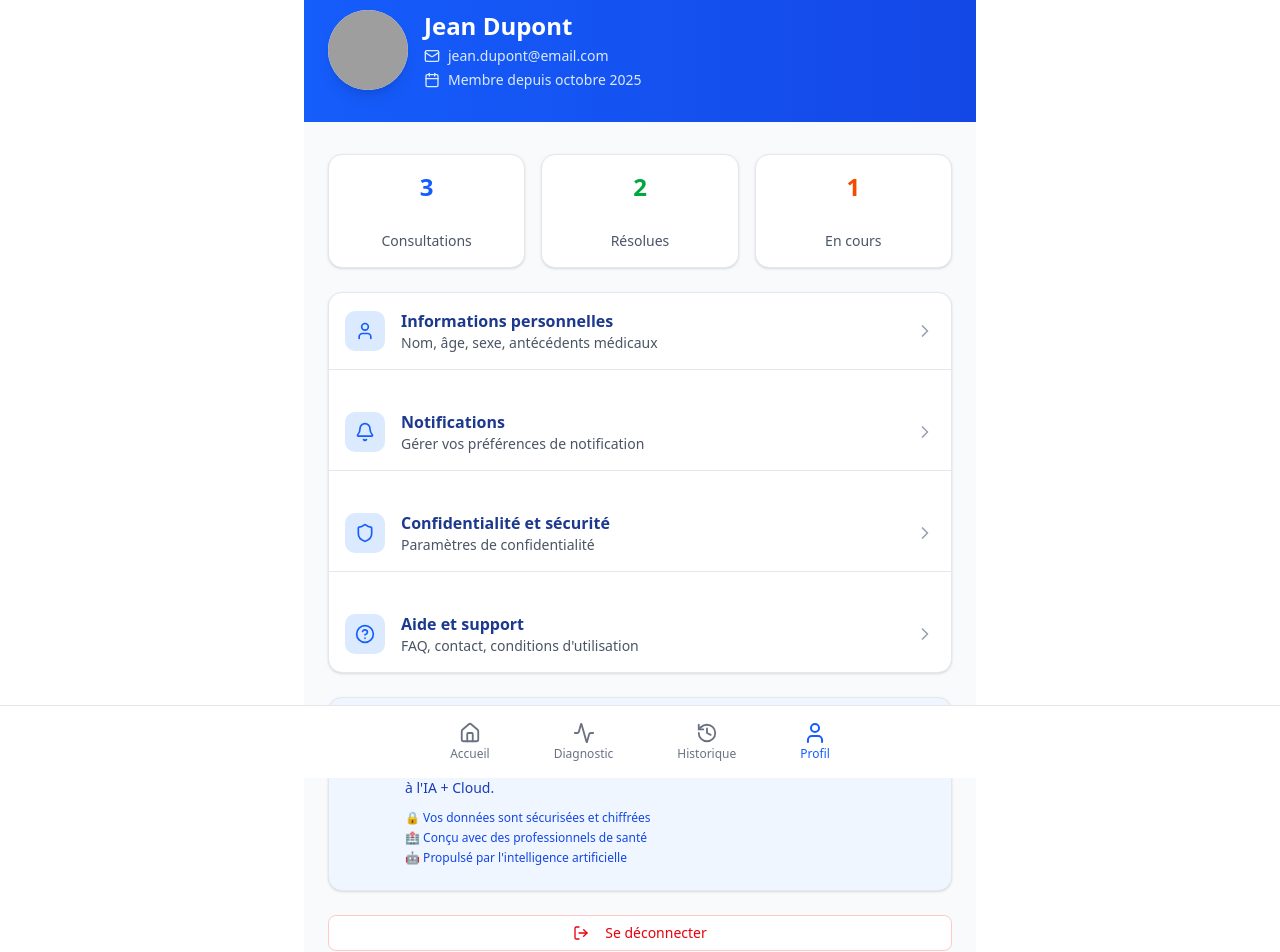
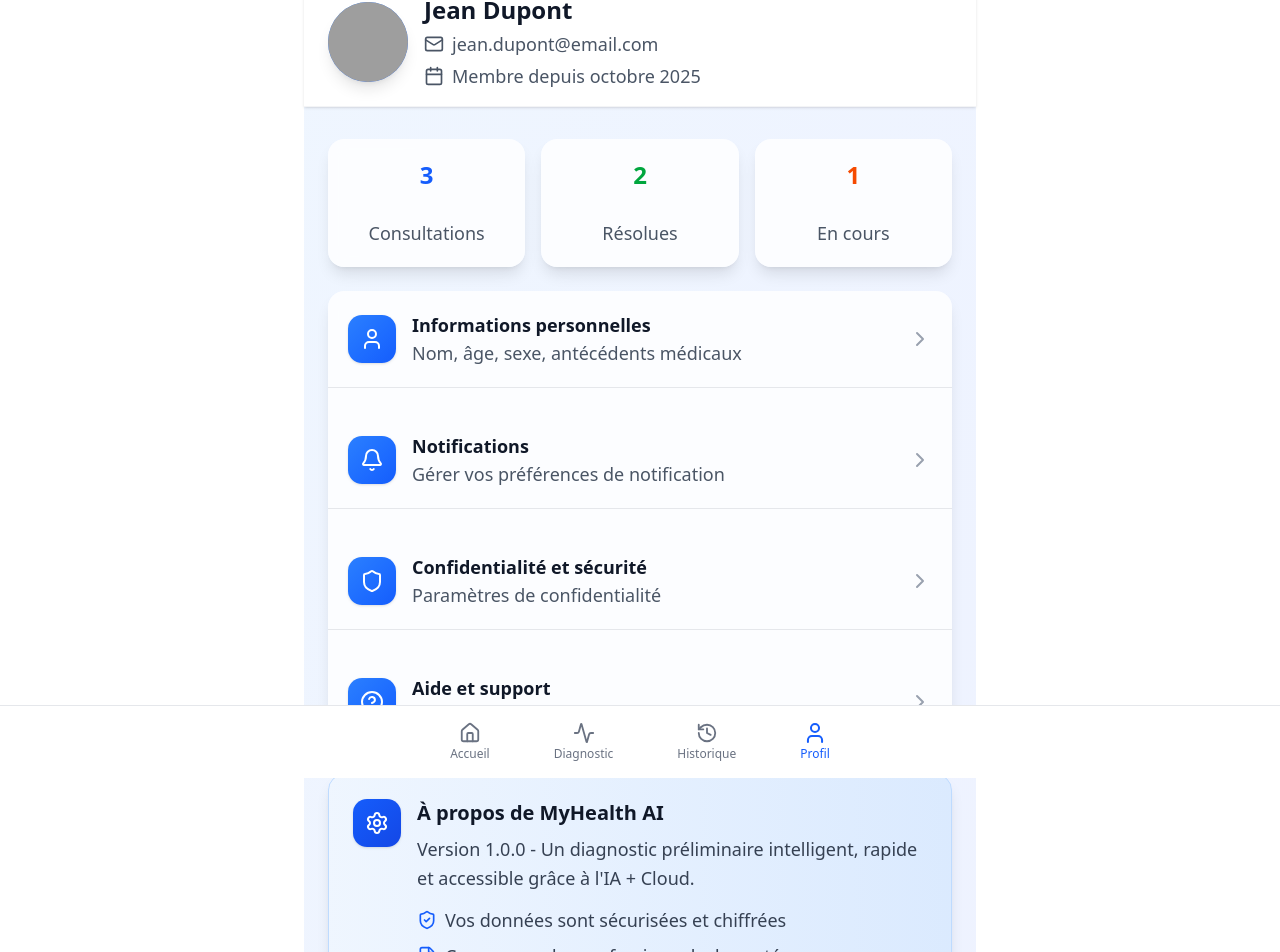
Before and after one commit to konatezanga/2KL-Technology-DevFest, a Next.js app in the folder 2kl-technology/: page /profil in a window 1280 px wide. Shown: the part 22-974 px from the top of the page. Built offline with nearby package versions, Linux system fonts and the light colour scheme; grey boxes are pictures that could not be loaded.

Commit message:
correction des espacements

```diff
--- a/2kl-technology/src/app/globals.css
+++ b/2kl-technology/src/app/globals.css
@@ -1,5 +1,4 @@
 @import "tailwindcss";
-@import "tw-animate-css";
 
 @custom-variant dark (&:is(.dark *));
 
--- a/2kl-technology/src/components/ProfilPage.js
+++ b/2kl-technology/src/components/ProfilPage.js
@@ -1,4 +1,4 @@
-"use client";
+'use client';
 
 import { useState } from 'react';
 import Image from 'next/image';
@@ -13,7 +13,10 @@ import {
   HelpCircle,
   LogOut,
   ChevronRight,
-  Settings
+  Settings,
+  CheckCircle2,
+  FileText,
+  ShieldCheck
 } from 'lucide-react';
 
 // Composant ImageWithFallback pour Next.js
@@ -22,7 +25,7 @@ function ImageWithFallback({ src, alt, className }) {
 
   if (error) {
     return (
-      <div className={`bg-gray-200 flex items-center justify-center ${className}`}>
+      <div className={`bg-gradient-to-br from-gray-100 to-gray-200 flex items-center justify-center ${className}`}>
         <User className="w-8 h-8 text-gray-400" />
       </div>
     );
@@ -69,12 +72,12 @@ export default function ProfilePage({ onNavigate }) {
   ];
 
   return (
-    <div className="min-h-screen bg-gray-50 pb-24">
+    <div className="min-h-screen bg-gradient-to-br from-blue-50 to-indigo-50 pb-24">
       {/* Header */}
-      <div className="bg-gradient-to-r from-blue-600 to-blue-700 text-white">
-        <div className="max-w-2xl mx-auto px-6 py-8">
+      <div className="bg-white shadow-sm border-b border-gray-100">
+        <div className="max-w-2xl mx-auto px-6 py-4">
           <div className="flex items-center gap-4">
-            <div className="w-20 h-20 bg-white rounded-full overflow-hidden shadow-lg relative flex-shrink-0">
+            <div className="w-20 h-20 bg-gradient-to-br from-blue-500 to-blue-600 rounded-full overflow-hidden shadow-lg relative flex-shrink-0">
               <ImageWithFallback
                 src="https://images.unsplash.com/photo-1758691463610-3c2ecf5fb3fa?crop=entropy&cs=tinysrgb&fit=max&fm=jpg&ixid=M3w3Nzg4Nzd8MHwxfHNlYXJjaHwxfHxoZWFsdGhjYXJlJTIwcHJvZmVzc2lvbmFsJTIwc21pbGluZ3xlbnwxfHx8fDE3NTk0MTY5MjN8MA&ixlib=rb-4.1.0&q=80&w=1080"
                 alt="Profile"
@@ -82,13 +85,13 @@ export default function ProfilePage({ onNavigate }) {
               />
             </div>
             <div className="flex-1">
-              <h1 className="text-2xl font-bold text-white mb-1">Jean Dupont</h1>
-              <div className="flex items-center gap-2 text-sm text-blue-100">
-                <Mail className="w-4 h-4" />
+              <h1 className="text-2xl font-bold text-gray-900 mb-1">Jean Dupont</h1>
+              <div className="flex items-center gap-2 text-lg text-gray-600 mb-1">
+                <Mail className="w-5 h-5" />
                 jean.dupont@email.com
               </div>
-              <div className="flex items-center gap-2 text-sm text-blue-100 mt-1">
-                <Calendar className="w-4 h-4" />
+              <div className="flex items-center gap-2 text-lg text-gray-600">
+                <Calendar className="w-5 h-5" />
                 Membre depuis octobre 2025
               </div>
             </div>
@@ -100,59 +103,68 @@ export default function ProfilePage({ onNavigate }) {
       <div className="max-w-2xl mx-auto px-6 py-8 space-y-6">
         {/* Stats */}
         <div className="grid grid-cols-3 gap-4">
-          <Card className="p-4 text-center shadow-sm border-gray-200">
+          <Card className="p-5 text-center border-0 bg-white/80 backdrop-blur-sm rounded-2xl shadow-lg">
             <div className="text-2xl font-bold text-blue-600 mb-1">3</div>
-            <div className="text-sm text-gray-600">Consultations</div>
+            <div className="text-lg text-gray-600 font-medium">Consultations</div>
           </Card>
-          <Card className="p-4 text-center shadow-sm border-gray-200">
+          <Card className="p-5 text-center border-0 bg-white/80 backdrop-blur-sm rounded-2xl shadow-lg">
             <div className="text-2xl font-bold text-green-600 mb-1">2</div>
-            <div className="text-sm text-gray-600">Résolues</div>
+            <div className="text-lg text-gray-600 font-medium">Résolues</div>
           </Card>
-          <Card className="p-4 text-center shadow-sm border-gray-200">
+          <Card className="p-5 text-center border-0 bg-white/80 backdrop-blur-sm rounded-2xl shadow-lg">
             <div className="text-2xl font-bold text-orange-600 mb-1">1</div>
-            <div className="text-sm text-gray-600">En cours</div>
+            <div className="text-lg text-gray-600 font-medium">En cours</div>
           </Card>
         </div>
 
         {/* Menu Items */}
-        <Card className="divide-y divide-gray-200 shadow-sm border-gray-200">
+        <Card className="divide-y divide-gray-200 border-0 bg-white/80 backdrop-blur-sm rounded-2xl shadow-lg overflow-hidden">
           {menuItems.map((item, index) => {
             const Icon = item.icon;
             return (
               <button
                 key={index}
                 onClick={item.action}
-                className="w-full flex items-center gap-4 p-4 hover:bg-gray-50 transition-colors text-left"
+                className="w-full flex items-center gap-4 p-5 hover:bg-gray-50/80 transition-all duration-200 text-left"
               >
-                <div className="w-10 h-10 bg-blue-100 rounded-lg flex items-center justify-center flex-shrink-0">
-                  <Icon className="w-5 h-5 text-blue-600" />
+                <div className="w-12 h-12 bg-gradient-to-br from-blue-500 to-blue-600 rounded-xl flex items-center justify-center flex-shrink-0 shadow-sm">
+                  <Icon className="w-6 h-6 text-white" />
                 </div>
                 <div className="flex-1 min-w-0">
-                  <h4 className="font-semibold text-blue-900 truncate">{item.title}</h4>
-                  <p className="text-sm text-gray-600 truncate">{item.description}</p>
+                  <h4 className="text-lg font-bold text-gray-900 truncate">{item.title}</h4>
+                  <p className="text-gray-600 text-lg truncate">{item.description}</p>
                 </div>
-                <ChevronRight className="w-5 h-5 text-gray-400 flex-shrink-0" />
+                <ChevronRight className="w-6 h-6 text-gray-400 flex-shrink-0" />
               </button>
             );
           })}
         </Card>
 
         {/* App Info */}
-        <Card className="p-6 shadow-sm border-gray-200 bg-blue-50">
-          <div className="flex items-start gap-3">
-            <div className="w-10 h-10 bg-blue-600 rounded-lg flex items-center justify-center flex-shrink-0">
-              <Settings className="w-5 h-5 text-white" />
+        <Card className="p-6 border-0 bg-gradient-to-r from-blue-50 to-blue-100 rounded-2xl shadow-lg border border-blue-200">
+          <div className="flex items-start gap-4">
+            <div className="w-12 h-12 bg-gradient-to-br from-blue-600 to-blue-700 rounded-xl flex items-center justify-center flex-shrink-0 shadow-sm">
+              <Settings className="w-6 h-6 text-white" />
             </div>
             <div className="flex-1">
-              <h3 className="text-lg font-semibold text-blue-900 mb-2">À propos de MyHealth AI</h3>
-              <p className="text-sm text-blue-800 mb-3">
+              <h3 className="text-xl font-bold text-gray-900 mb-2">À propos de MyHealth AI</h3>
+              <p className="text-gray-700 text-lg mb-3 leading-relaxed">
                 Version 1.0.0 - Un diagnostic préliminaire intelligent, rapide et accessible
                 grâce à l&apos;IA + Cloud.
               </p>
-              <div className="text-xs text-blue-700 space-y-1">
-                <p>🔒 Vos données sont sécurisées et chiffrées</p>
-                <p>🏥 Conçu avec des professionnels de santé</p>
-                <p>🤖 Propulsé par l&apos;intelligence artificielle</p>
+              <div className="text-gray-700 space-y-2 text-lg">
+                <div className="flex items-center gap-2">
+                  <ShieldCheck className="w-5 h-5 text-blue-600" />
+                  <span>Vos données sont sécurisées et chiffrées</span>
+                </div>
+                <div className="flex items-center gap-2">
+                  <FileText className="w-5 h-5 text-blue-600" />
+                  <span>Conçu avec des professionnels de santé</span>
+                </div>
+                <div className="flex items-center gap-2">
+                  <CheckCircle2 className="w-5 h-5 text-blue-600" />
+                  <span>Propulsé par l&apos;intelligence artificielle</span>
+                </div>
               </div>
             </div>
           </div>
@@ -161,14 +173,14 @@ export default function ProfilePage({ onNavigate }) {
         {/* Logout */}
         <Button
           variant="outline"
-          className="w-full text-red-600 hover:text-red-700 hover:bg-red-50 border-red-200"
+          className="w-full h-12 text-red-600 hover:text-red-700 hover:bg-red-50 border-2 border-red-200 rounded-xl font-semibold text-lg transition-all duration-200"
           onClick={() => {
             if (confirm('Voulez-vous vraiment vous déconnecter ?')) {
               onNavigate('landing');
             }
           }}
         >
-          <LogOut className="w-4 h-4 mr-2" />
+          <LogOut className="w-5 h-5 mr-2" />
           Se déconnecter
         </Button>
       </div>
```
Also changed, not shown: 2kl-technology/src/components/HomePage.js (+51 -39 lines).
